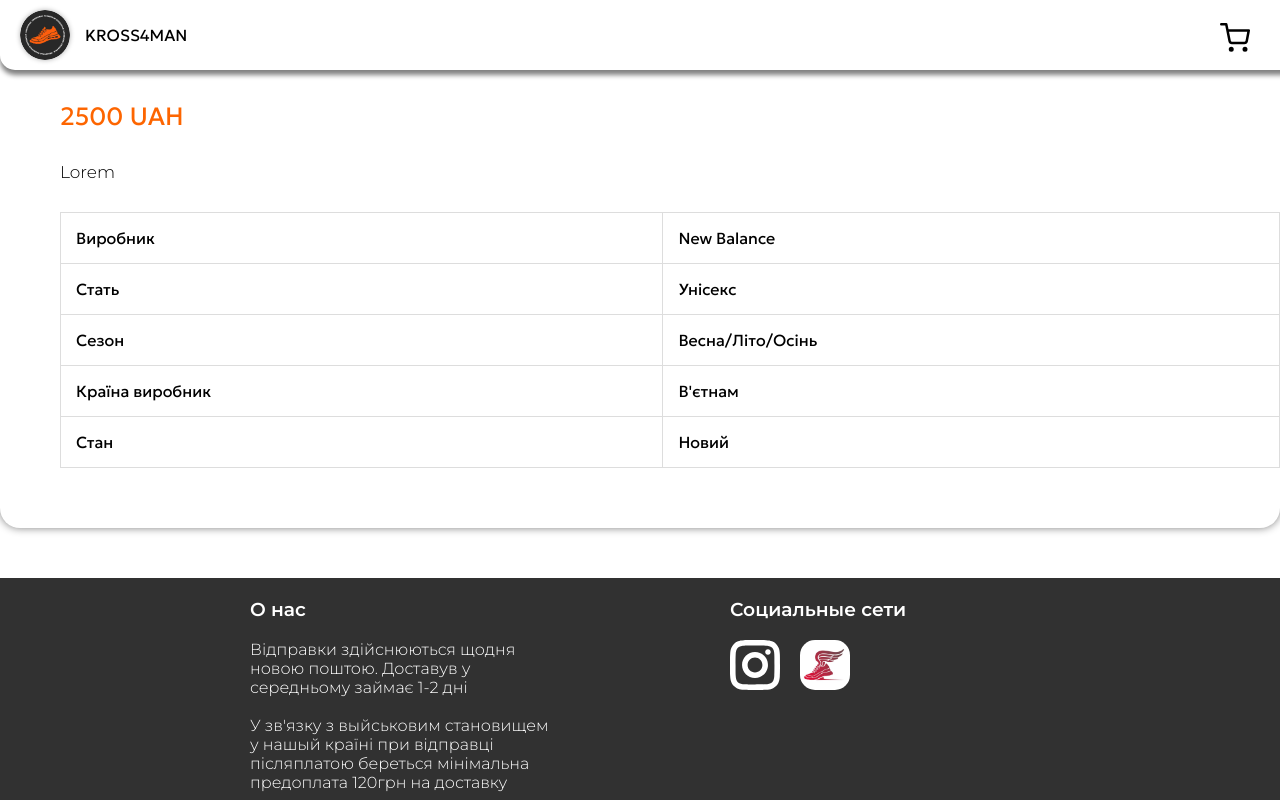
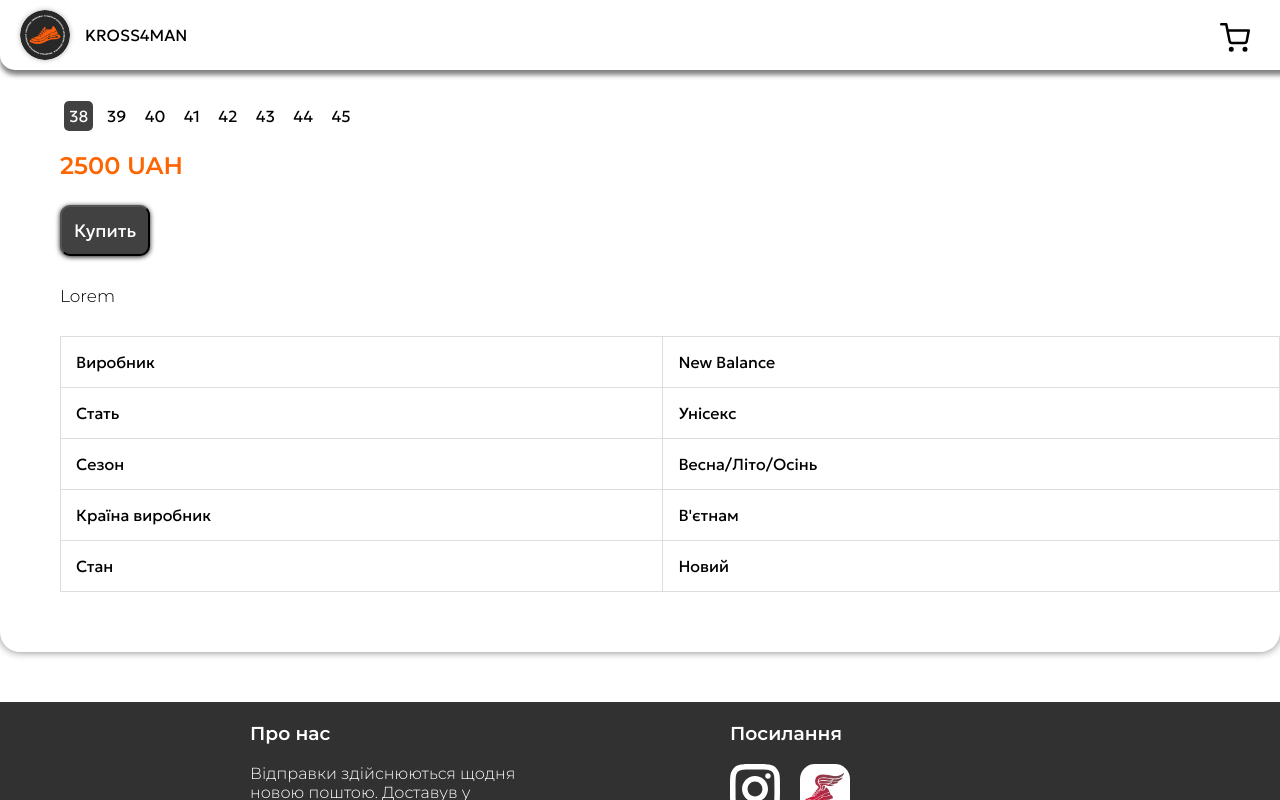
Before and after one commit to 1D71s/kross4man, a React (Create React App) app: page / in a window 1280 px wide. Both pictures are taken after a click on the element 639 px from the left and 931 px from the top of the page. Shown: the part 551-1351 px from the top of the page. Built offline with nearby package versions, Linux system fonts and the light colour scheme.

Commit message:
Добавлений функціонал на сторінці кожного з товарів

```diff
--- a/src/components/Foother/Footer.jsx
+++ b/src/components/Foother/Footer.jsx
@@ -8,7 +8,7 @@
         <div className="container">
             <div className="footer-content">
                 <div className="footer-column">
-                    <h3>О нас</h3><br/>
+                    <h3>Про нас</h3><br/>
                     <p>
                         <p>Відправки здійснюються щодня новою поштою. Доставув у середньому займає 1-2 дні</p><br/>
                         <p>У зв'язку з выйськовим становищем у нашый країні при відправці післяплатою береться мінімальна предоплата 120грн на доставку</p><br/>
@@ -16,7 +16,7 @@
                     </p>
                 </div>
                 <div className="footer-column">
-                    <h3>Социальные сети</h3><br/>
+                    <h3>Посилання</h3><br/>
                     <p className='cont-link'>
                         <a href="https://www.instagram.com/kross4man.ua/?igshid=MmJiY2I4NDBkZg%3D%3D"><GrInstagram className='insta'/></a>
                         <a href="https://rshopua.store/" className='ruha'>{}</a>
--- a/src/components/ItemLink/ItemLink.jsx
+++ b/src/components/ItemLink/ItemLink.jsx
@@ -1,7 +1,15 @@
+import ProductFn from '../ProductFn/ProductFn';
+import Slider from '../Slider/Slider'
 import './ItemLink.scss'
-import Slider from '../Slider/Slider'
+
 
 const ItemLink= ({itemProd}) => {
+
+    const id = itemProd.id
+    const size = itemProd.size
+    const price = itemProd.price
+    const entrySize = itemProd.entrySize
+
 
     const data = {
         'Виробник ': 'New Balance',
@@ -16,11 +24,21 @@
             <div>
                 <Slider/>
             </div>
+
+            <div className='name-item' >{itemProd.name}</div>
+
             <div className='cont-descr'>
-                <div className='name-item' >{itemProd.name}</div>
-                <div className='descr-price'>{itemProd.price} UAH</div>
-                <div className='descr'>{itemProd.description}</div>
+
+                {itemProd && itemProd.description && (
+                    <>
+                        <div className='count-itemfn'>
+                            <ProductFn price={`${price} UAH`} size={size} entrySize={entrySize} id={id}/>
+                        </div>
+                        <div className='descr'>{itemProd.description}</div>
+                    </>
+                )}
             </div>
+
             <table className='table'>
                 <tbody>
                     {Object.entries(data).map(([key, value]) => (
--- a/src/components/Product/Product.jsx
+++ b/src/components/Product/Product.jsx
@@ -1,18 +1,11 @@
-import { useSelector, useDispatch } from 'react-redux'
-import { addItemToBasket, addSizeItem, updateEntrySize } from '../../store/mySlise';
-import { useEffect } from 'react';
+import { useSelector } from 'react-redux'
 import { Link } from 'react-router-dom';
+import ProductFn from '../ProductFn/ProductFn';
 import images from '../images'
 import './Product.scss'
 
 
 const ProductItems = ({id, name, img, price, size, entrySize}) => {
-
-    const dispatch = useDispatch()
-
-    useEffect(() => {
-        dispatch(updateEntrySize());
-    }, [dispatch]);
 
     return (
         <div className="product-item">
@@ -23,19 +16,11 @@
                 <Link to={`/${id}`}>
                     <p className='name-items'>{name}</p>
                 </Link>
-                <div className='size-cont'>
-                    {size.map((i) => (
-                        <span
-                            key={i}
-                            className={`size-item ${entrySize === i ? 'active' : ''}`}
-                            onClick={() => dispatch(addSizeItem({id, i}))}>{i}</span>
-                    ))}
-                </div>
-                <h2 className='price-items'>{price}</h2>
+
+                <ProductFn price={price} size={size} entrySize={entrySize} id={id}/>
+
             </div>
-            <div>
-                <button className='btn-add-to-backet' onClick={() => dispatch(addItemToBasket({id, entrySize}))}>Купить</button>
-            </div>
+
         </div>
     )
 }
--- a/src/components/Product/Product.scss
+++ b/src/components/Product/Product.scss
@@ -47,44 +47,6 @@
     margin-top: auto;
 }
 
-.price-items {
-    color: rgb(253, 101, 0);
-}
-
-.btn-add-to-backet {
-    font-family: 'Geologica', sans-serif;
-    font-size: 18px;
-    margin-top: 25px;
-    cursor: pointer;
-    background-color: rgb(65, 65, 65);
-    color: white;
-    padding: 12px;
-    border-radius: 10px;
-    box-shadow: 0px 1px 5px rgb(24, 24, 24);
-    display: inline-block;
-}
-
-
-.btn-add-to-backet:hover {
-    transform: scale(1.05);
-    transition: transform 500ms ease;
-}
-.size-cont {
-    display: flex;
-    justify-content: space-around;
-    margin-bottom: 20px;
-    flex-wrap: wrap;
-    font-family: 'Geologica', sans-serif;
-    .size-item {
-        cursor: pointer;
-        padding: 5px;
-        border-radius: 5px;
-    }
-
-    .size-item:hover {
-        background-color: rgb(250, 126, 44);
-    }
-}
 
 .selected {
     background-color: #ff0000;
--- /dev/null
+++ b/src/components/ProductFn/ProductFn.jsx
@@ -0,0 +1,32 @@
+import { useDispatch } from 'react-redux'
+import { addItemToBasket, addSizeItem, updateEntrySize } from '../../store/mySlise';
+import { useEffect } from 'react';
+import './ProductFn.scss'
+
+const ProductFn = ({id, price, size, entrySize}) => {
+
+    const dispatch = useDispatch()
+
+    useEffect(() => {
+        dispatch(updateEntrySize());
+    }, [dispatch, id]);
+
+    return (
+        <div>
+            <div className='size-cont'>
+                {size.map((i) => (
+                    <span
+                        key={i}
+                        className={`size-item ${entrySize === i ? 'active' : ''}`}
+                        onClick={() => dispatch(addSizeItem({id, i}))}>{i}</span>
+                ))}
+            </div>
+            <h2 className='price-items'>{price}</h2>
+            <div>
+                <button className='btn-add-to-backet' onClick={() => dispatch(addItemToBasket({id, entrySize}))}>Купить</button>
+            </div>
+        </div>
+    )
+}
+
+export default ProductFn
--- /dev/null
+++ b/src/components/ProductFn/ProductFn.scss
@@ -0,0 +1,45 @@
+.size-cont {
+    display: flex;
+    justify-content: space-around;
+    margin-bottom: 20px;
+    flex-wrap: wrap;
+    font-family: 'Geologica', sans-serif;
+    max-width: 300px;
+    .size-item {
+        cursor: pointer;
+        padding: 5px;
+        border-radius: 5px;
+    }
+
+    .size-item:hover {
+        background-color: rgb(250, 126, 44);
+    }
+}
+
+.price-items {
+    font-family: 'Montserrat', sans-serif;
+    color: rgb(253, 101, 0);
+}
+
+.btn-add-to-backet {
+    font-family: 'Geologica', sans-serif;
+    font-size: 18px;
+    margin-top: 25px;
+    cursor: pointer;
+    background-color: rgb(65, 65, 65);
+    color: white;
+    padding: 12px;
+    border-radius: 10px;
+    box-shadow: 0px 1px 5px rgb(24, 24, 24);
+    display: inline-block;
+}
+
+
+.btn-add-to-backet:hover {
+    transform: scale(1.05);
+    transition: transform 500ms ease;
+}
+
+.count-itemfn {
+    margin: 30px;
+}
--- a/src/store/mySlise.js
+++ b/src/store/mySlise.js
@@ -64,6 +64,7 @@
         addSizeItem(state, action) {
             const item = state.product.find(i => i.id === action.payload.id);
 
+            state.renderItem.entrySize = action.payload.i
             item.entrySize = action.payload.i
         },
         updateEntrySize: (state, action) => {
```
